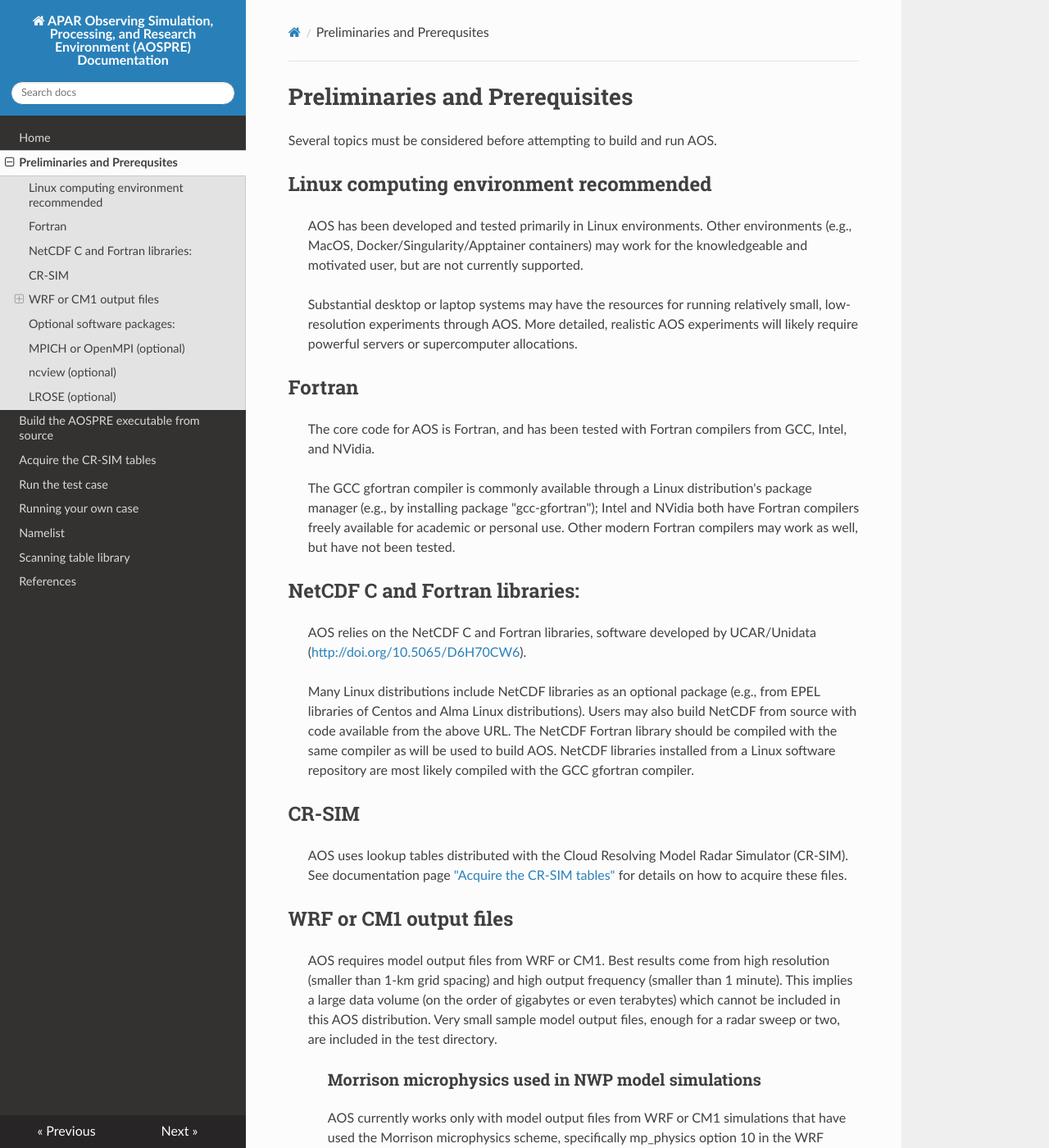
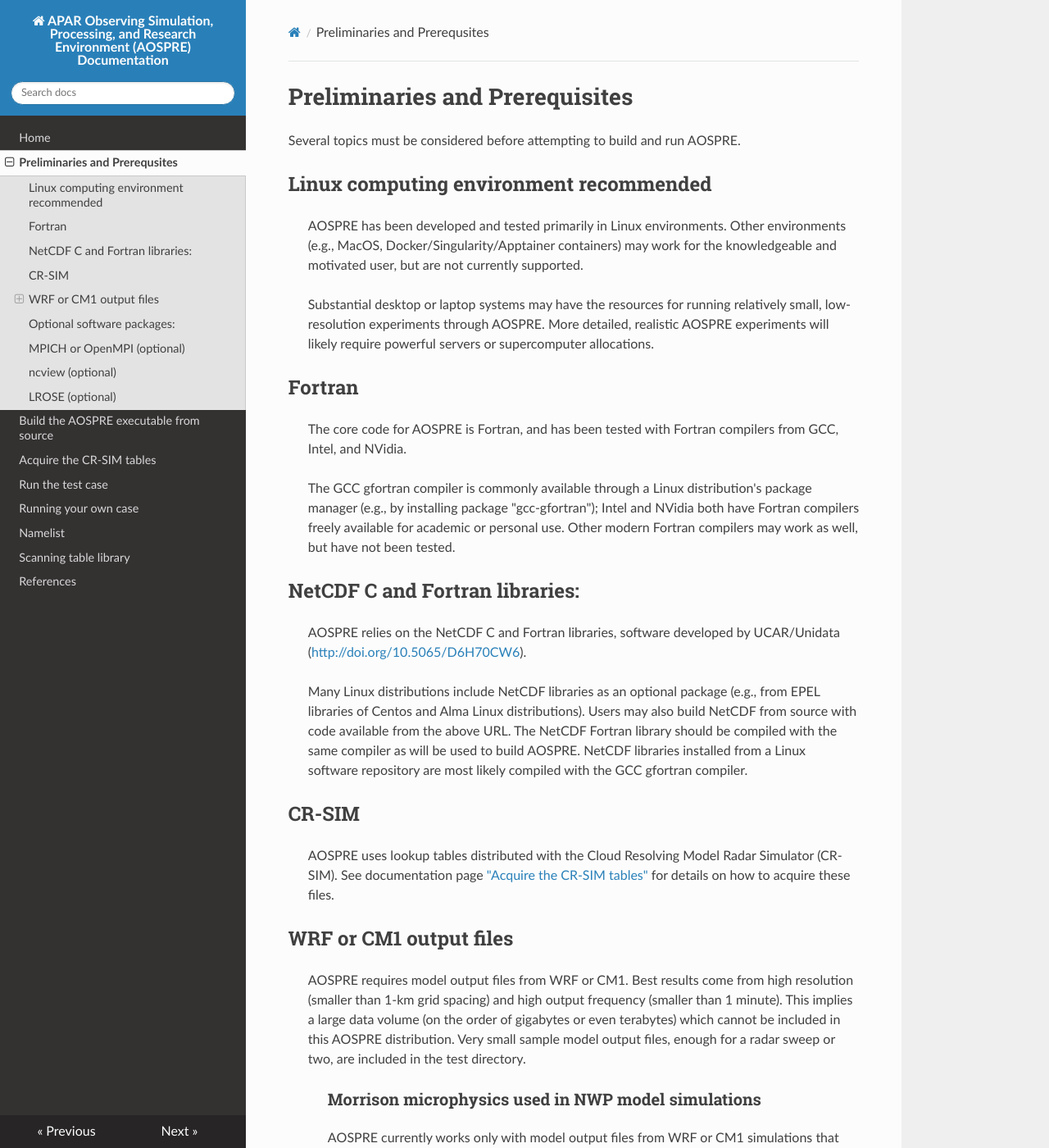
Before and after one commit to tingyucha/AOSPRE, an MkDocs documentation site: the page built from docs/preliminaries.md, in a window 1280 px wide and 1400 px high. Shown: the whole window at 82% size. Built offline with MkDocs 1.6.1, drawn with Linux system fonts in a browser that asks for light colours; nearby versions of some CDN libraries; some of the changed text lies outside the part shown.

Commit message:
Update preliminaries.md
Changed all references of AOS to AOSPRE.

```diff
--- a/docs/preliminaries.md
+++ b/docs/preliminaries.md
@@ -1,23 +1,23 @@
 # Preliminaries and Prerequisites
 
 Several topics must be considered before attempting to build and run
-AOS.
+AOSPRE.
 
 ## Linux computing environment recommended
 
-> AOS has been developed and tested primarily in Linux environments.
+> AOSPRE has been developed and tested primarily in Linux environments.
   Other environments (e.g., MacOS, Docker/Singularity/Apptainer
   containers) may work for the knowledgeable and motivated user, but
   are not currently supported.
 
 > Substantial desktop or laptop systems may have the resources for
-  running relatively small, low-resolution experiments through AOS.
-  More detailed, realistic AOS experiments will likely require
+  running relatively small, low-resolution experiments through AOSPRE.
+  More detailed, realistic AOSPRE experiments will likely require
   powerful servers or supercomputer allocations.
 
 ## Fortran
 
-> The core code for AOS is Fortran, and has been tested with Fortran
+> The core code for AOSPRE is Fortran, and has been tested with Fortran
   compilers from GCC, Intel, and NVidia.
 
 > The GCC gfortran compiler is commonly available through a Linux
@@ -28,40 +28,40 @@ AOS.
 
 ## NetCDF C and Fortran libraries:
 
-> AOS relies on the NetCDF C and Fortran libraries, software developed
+> AOSPRE relies on the NetCDF C and Fortran libraries, software developed
   by UCAR/Unidata <nobr>(<a href="http://doi.org/10.5065/D6H70CW6">http://doi.org/10.5065/D6H70CW6</a>).</nobr>
 
 > Many Linux distributions include NetCDF libraries as an optional
   package (e.g., from EPEL libraries of Centos and Alma Linux
   distributions).  Users may also build NetCDF from source with code
   available from the above URL.  The NetCDF Fortran library should be
-  compiled with the same compiler as will be used to build AOS.
+  compiled with the same compiler as will be used to build AOSPRE.
   NetCDF libraries installed from a Linux software repository are most
   likely compiled with the GCC gfortran compiler.
 
 ## CR-SIM
 
-> AOS uses lookup tables distributed with the Cloud Resolving Model
+> AOSPRE uses lookup tables distributed with the Cloud Resolving Model
   Radar Simulator (CR-SIM).  See documentation page ["Acquire the
   CR-SIM tables"](acquiretables.md) for details on how to acquire
   these files.
 
 ## WRF or CM1 output files
 
-> AOS requires model output files from WRF or CM1.  Best results come
+> AOSPRE requires model output files from WRF or CM1.  Best results come
   from high resolution (smaller than 1-km grid spacing) and high
   output frequency (smaller than 1 minute).  This implies a large data
   volume (on the order of gigabytes or even terabytes) which cannot be
-  included in this AOS distribution.  Very small sample model output
+  included in this AOSPRE distribution.  Very small sample model output
   files, enough for a radar sweep or two, are included in the test
   directory.
 
   >> ###Morrison microphysics used in NWP model simulations
 
->> AOS currently works only with model output files from WRF or CM1
+>> AOSPRE currently works only with model output files from WRF or CM1
 simulations that have used the Morrison microphysics scheme,
 specifically mp_physics option 10 in the WRF namelist.  Other schemes
-will likely be supported with later releases of AOS.  </li></ul>
+will likely be supported with later releases of AOSPRE.  </li></ul>
 
 ## Optional software packages:
 
@@ -72,7 +72,7 @@ Additionally, users may find some optional packages useful:
    >> MPICH (<a href="https://www.mpich.org">www.mpich.org</a>) and
    OpenMPI (<a href="https://www.open-mpi.org/">ww.open-mpi.org</a>)
    are implementations of the Message Passing Interface (MPI)
-   standard.  AOS uses MPI in its (optional) multi-processor
+   standard.  AOSPRE uses MPI in its (optional) multi-processor
    configuration.  These software libraries are commonly available
    through your Linux distribution's package manager, or may be
    acquired through their respective web sites.
@@ -80,7 +80,7 @@ Additionally, users may find some optional packages useful:
 >> ## ncview (_optional_)
 
    >> ncview is commonly used as a quick-look tool for netCDF
-   format files (which AOS produces). It is available at <a
+   format files (which AOSPRE produces). It is available at <a
    href="https://cirrus.ucsd.edu/ncview">https://cirrus.ucsd.edu/ncview</a>
    or may be available through your Linux distribution's package
    manager.
@@ -88,6 +88,6 @@ Additionally, users may find some optional packages useful:
 >> ## LROSE (_optional_)
 
    >> LROSE is a collection of software for working with Lidar,
-   Radar, and Profiler datasets.  AOS creates files which are
+   Radar, and Profiler datasets.  AOSPRE creates files which are
    compatible with several utilities from the LROSE toolkit.  LROSE may
    be found at <a href="http://lrose.net">http://lrose.net</a>.
```
